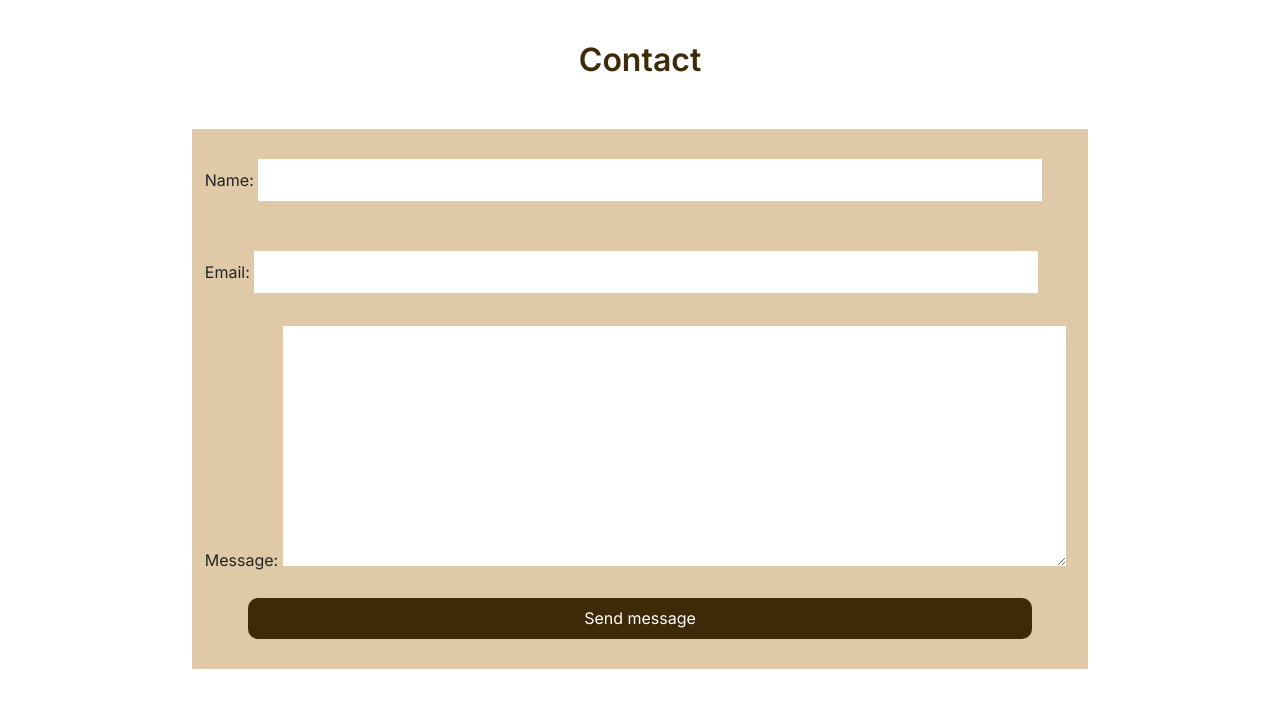
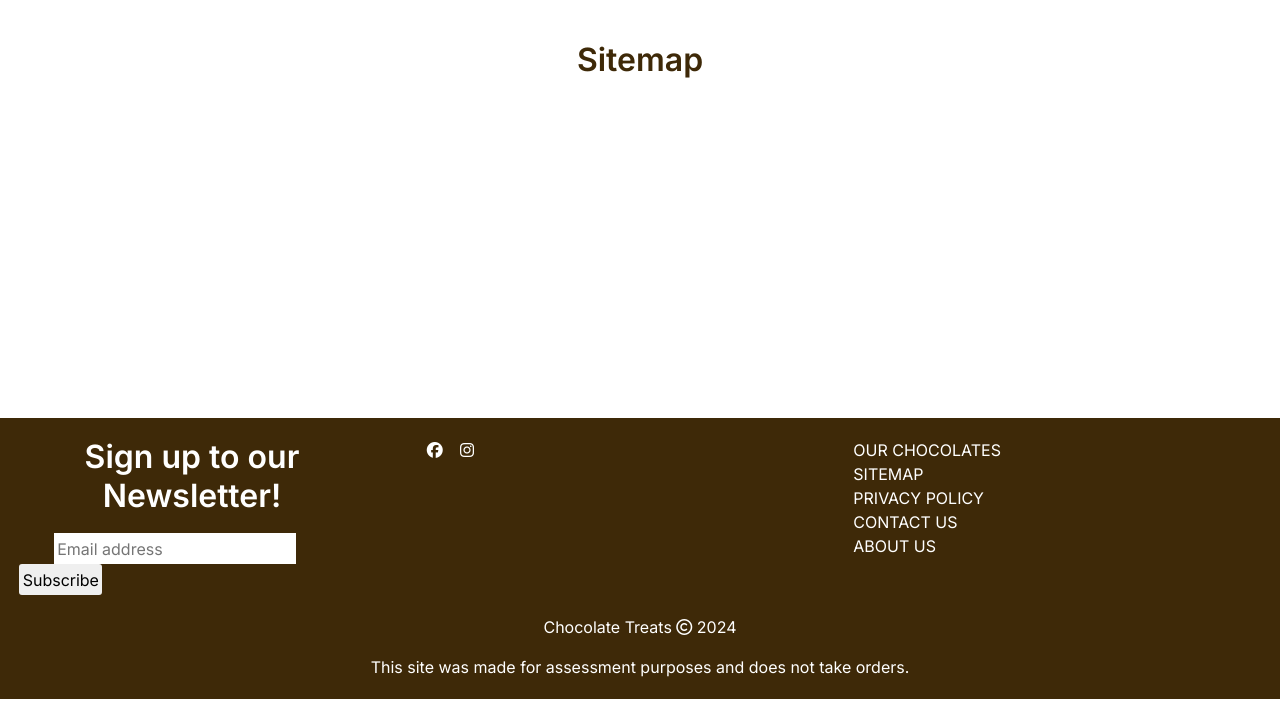
Before and after one commit to CatherineP37/project_5, a Django app: page /sitemap/ in a window 1280 px wide. Shown: the part 101-810 px from the top of the page. Run offline with Django 3.2, Linux system fonts and the light colour scheme; some libraries are stand-ins or nearby versions.

Commit message:
Edit urls.py in home app

```diff
--- a/home/templates/home/events.html
+++ b/home/templates/home/events.html
@@ -15,7 +15,7 @@
 <br>
 <h3>If you'd like to attend one of our events please fill in the form below</h3>
 
-<form method="POST" action="" class="contact">
+<form method="POST" action="" >
     {% csrf_token %}
     {{ form.as_p }}
 
--- a/home/urls.py
+++ b/home/urls.py
@@ -7,6 +7,6 @@ urlpatterns = [
     path('privacy/',views.privacy, name="privacy"),
     path('about/', views.about, name="about"),
     path('contact/', views.contact, name="contact"),
-    path('events/', views.contact, name="events"),
-    path('sitemap/', views.contact, name="sitemap"),
+    path('events/', views.events, name="events"),
+    path('sitemap/', views.sitemap, name="sitemap"),
 ]
```
